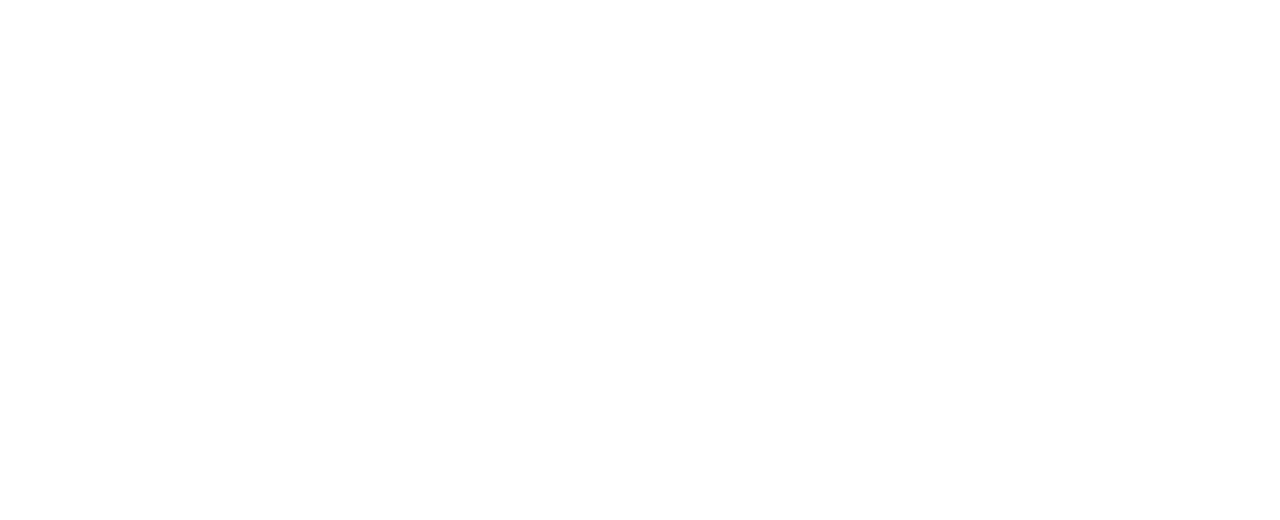
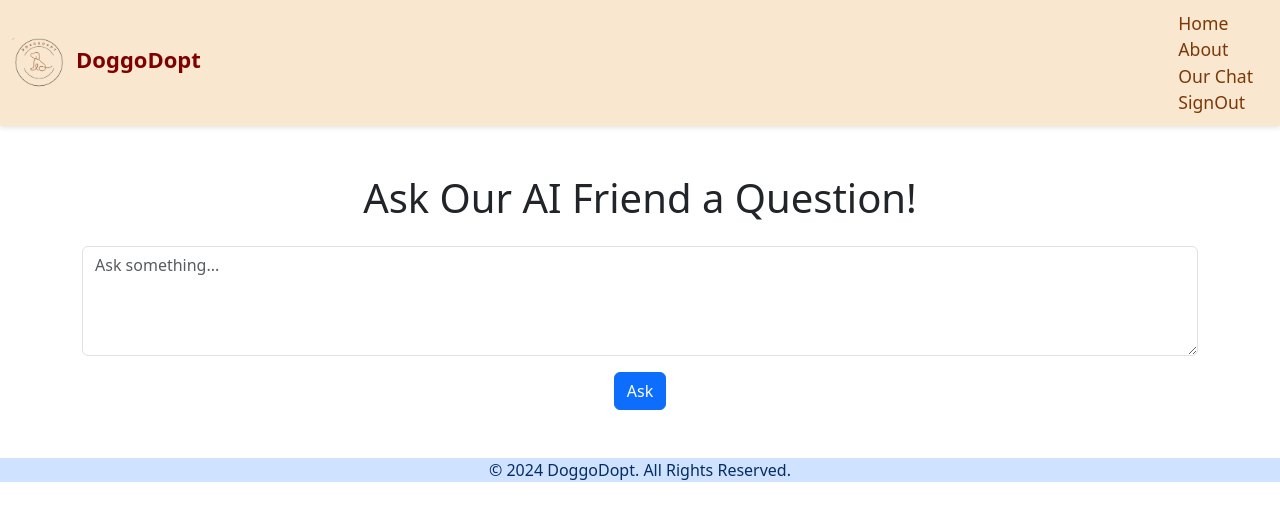
Before and after one commit to shahar-shabtay/web-project-frontend, a React (Vite) app: page /chat in a window 1280 px wide. Before the commit this address had no page. Shown: the top 520 px of the page. Built offline with nearby package versions, Linux system fonts and the light colour scheme.

Commit message:
Handle errors

```diff
--- a/src/App.tsx
+++ b/src/App.tsx
@@ -1,6 +1,7 @@
 import React, { useState, useEffect } from 'react';
 import SignIn from './pages/signIn';
 import SignUp from './pages/signUp';
+import ChatPage from './pages/chatPage';
 import Home from './components/Home/home';
 import CommentsPage from './components/CommentsPage';
 import { BrowserRouter as Router, Routes, Route, Navigate } from 'react-router-dom';
@@ -33,6 +34,7 @@ const App: React.FC = () => {
             <Route path="/signin" element={<SignIn onSignIn={() => setIsAuthenticated(true)} />} />
             <Route path="/signup" element={<SignUp />} />
             <Route path="/comments/:postId" element={<CommentsPage />} />
+            <Route path="/chat/" element={<ChatPage />} />
           </Routes>
         </main>
       </div>
--- a/src/components/header.tsx
+++ b/src/components/header.tsx
@@ -26,7 +26,7 @@ const Header: React.FC = () => {
         <nav>
           <a href="/" className="nav-link">Home</a>
           <a href="/about" className="nav-link">About</a>
-          <a href="/contact" className="nav-link">Contact</a>
+          <a href="/chat" className="nav-link">Our Chat</a>
           <a href="/signin" className="nav-link" onClick={handleSignOut}>SignOut</a>
         </nav>
       </div>
--- a/src/pages/CreatePostPage.tsx
+++ b/src/pages/CreatePostPage.tsx
@@ -11,7 +11,7 @@ const CreatePostPage: React.FC = () => {
     event.preventDefault();
 
     const postData = { title, content, owner };
-    const accessToken = Cookies.get("accessToken"); // Get token from cookies
+    const accessToken = Cookies.get("accessToken");
 
     if (!accessToken) {
       console.error("No access token found. Please log in.");
@@ -23,7 +23,7 @@ const CreatePostPage: React.FC = () => {
         method: "POST",
         headers: {
           "Content-Type": "application/json",
-          Authorization: `Bearer ${accessToken}`, // Include token in Authorization header
+          Authorization: `Bearer ${accessToken}`,
         },
         body: JSON.stringify(postData),
       });
--- /dev/null
+++ b/src/pages/chatPage.tsx
@@ -0,0 +1,74 @@
+import React, { useState } from 'react';
+import axios from 'axios';
+import Header from '../components/header';
+import Footer from '../components/footer';
+
+const ChatPage = () => {
+  const [question, setQuestion] = useState('');
+  const [response, setResponse] = useState('');
+  const [loading, setLoading] = useState(false);
+
+  const handleAskQuestion = async () => {
+    if (!question.trim()) return;
+
+    setLoading(true);
+    setResponse('');
+
+    try {
+      const result = await axios.post('http://localhost:3000/chat', {question} ,
+        { headers: {'Content-Type': 'application/json'}, withCredentials: true });
+
+      setResponse(result.data.answer);
+    } catch (error) {
+
+      // Handle rate limit error
+      if (axios.isAxiosError(error) && error.response?.status === 429) {
+        setResponse("Sorry, we are currently out of tokens. You can try again later!");
+      } else {
+        setResponse("Sorry, something went wrong. Please try again later!");
+      }
+
+    } finally {
+      setLoading(false);
+    }
+  };
+
+  return (
+    <div>
+      <Header />
+
+      <div className="container my-5">
+        <h1 className="text-center mb-4">Ask Our AI Friend a Question!</h1>
+        <div className="mb-3">
+          <textarea
+            value={question}
+            onChange={(e) => setQuestion(e.target.value)}
+            placeholder="Ask something..."
+            rows={4}
+            className="form-control"
+          />
+        </div>
+        <div className="text-center">
+          <button
+            onClick={handleAskQuestion}
+            className="btn btn-primary"
+            disabled={loading}
+          >
+            Ask
+          </button>
+        </div>
+        {loading && <p className="text-center mt-3">Loading...</p>}
+        {response && (
+          <div className="mt-4 p-3 border rounded bg-light">
+            <h5>Response:</h5>
+            <p>{response}</p>
+          </div>
+        )}
+      </div>
+
+      <Footer />
+    </div>
+  );
+};
+
+export default ChatPage;
```
